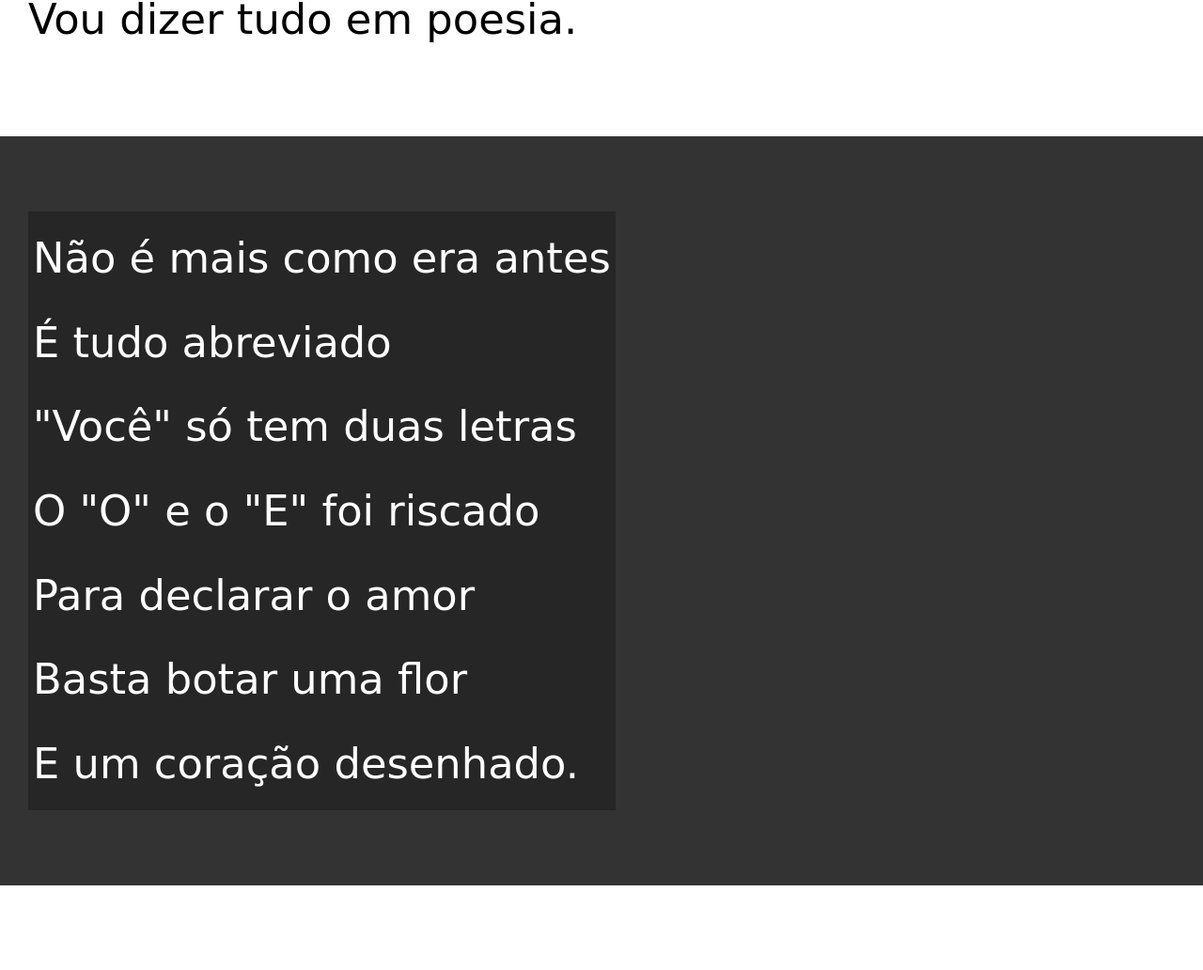
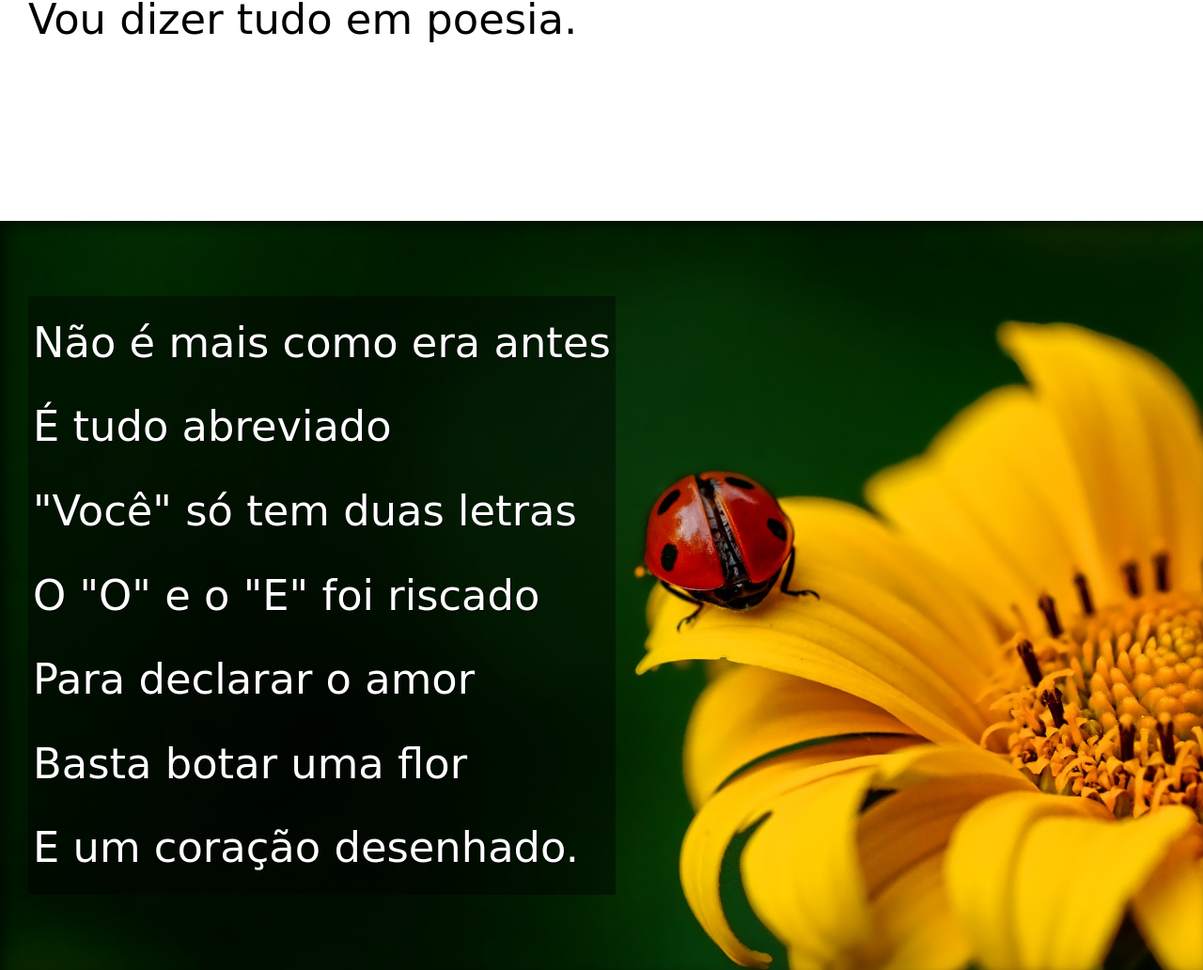
Before and after one commit to manoel77wilso/estudos, a plain HTML site: page desafios/d12/index.html in a window 1280 px wide. Shown: the part 902-1934 px from the top of the page at 94% size. Drawn offline with Linux system fonts and the light colour scheme.

Commit message:
atualizacao final

```diff
--- a/desafios/d12/index.html
+++ b/desafios/d12/index.html
@@ -33,7 +33,7 @@
 
 
 
-    <section class="imagem">
+    <section class="imagem" id="img01">
         <p>
             Não é mais como era antes<br>
             É tudo abreviado<br>
@@ -71,7 +71,7 @@
 
 
 
-    <section class="imagem">
+    <section class="imagem" id="img02">
         <p>
             Tenho saudade das cartas<br>
             Escritas com a própria mão<br>
--- a/desafios/d12/style.css
+++ b/desafios/d12/style.css
@@ -62,6 +62,10 @@ section {
     font-size: 3.5vw;
 }
 
+section > p{
+    padding-bottom: 2em;
+}
+
 section.normal {
     background-color: white;
     color: black;
@@ -70,17 +74,32 @@ section.normal {
 section.imagem {
     background-color: rgb(51,51,51);
     color: white;
+    box-shadow: inset 6px 6px 13px 0px rgba(0, 0, 0, 0.53);
+    background-size: cover;
+    background-attachment: fixed;
 }
 
 section.imagem > p {
     display: inline-block;
     padding: 5px;
-    background-color: rgba(0, 0, 0, 0.252);
+    background-color: rgba(0, 0, 0, 0.42);
+    text-shadow: 1px 1px 0px black;
 
 }
 
+section#img01{
+    background-image: url('imagens/background001.jpg');
+    background-position: right center;
 
 
+}
+
+section#img02{
+    background-image: url('imagens/background002.jpg');
+
+
+
+}
 
 
 
```
